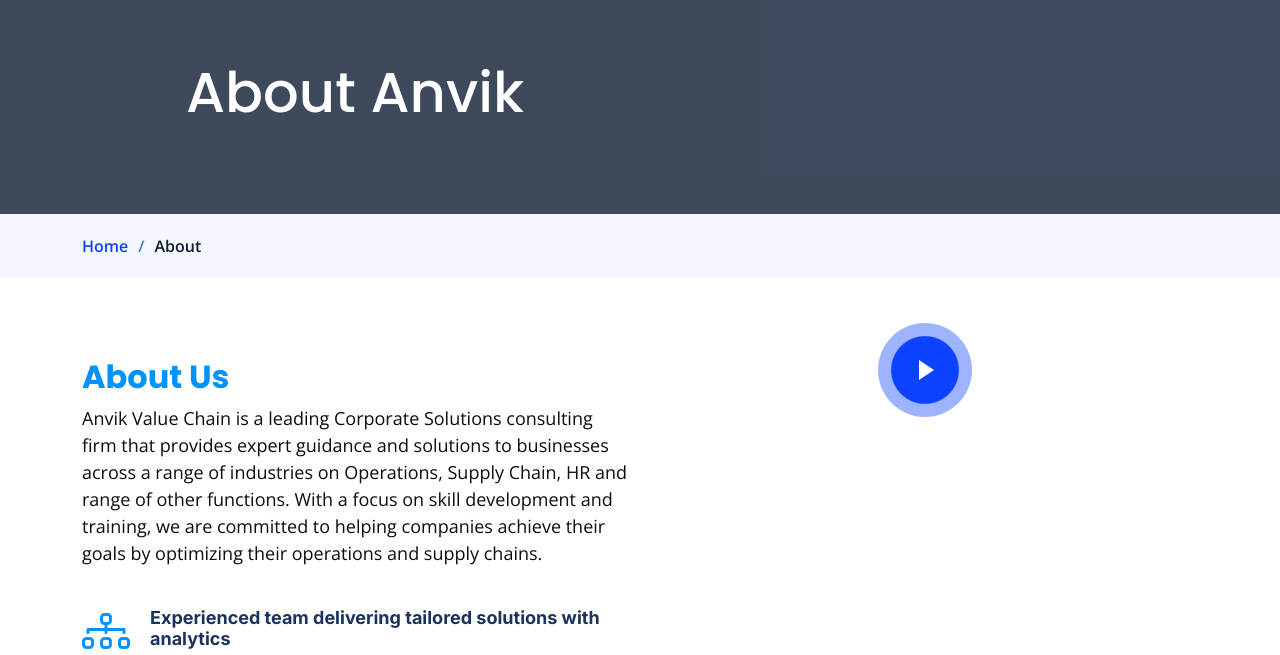
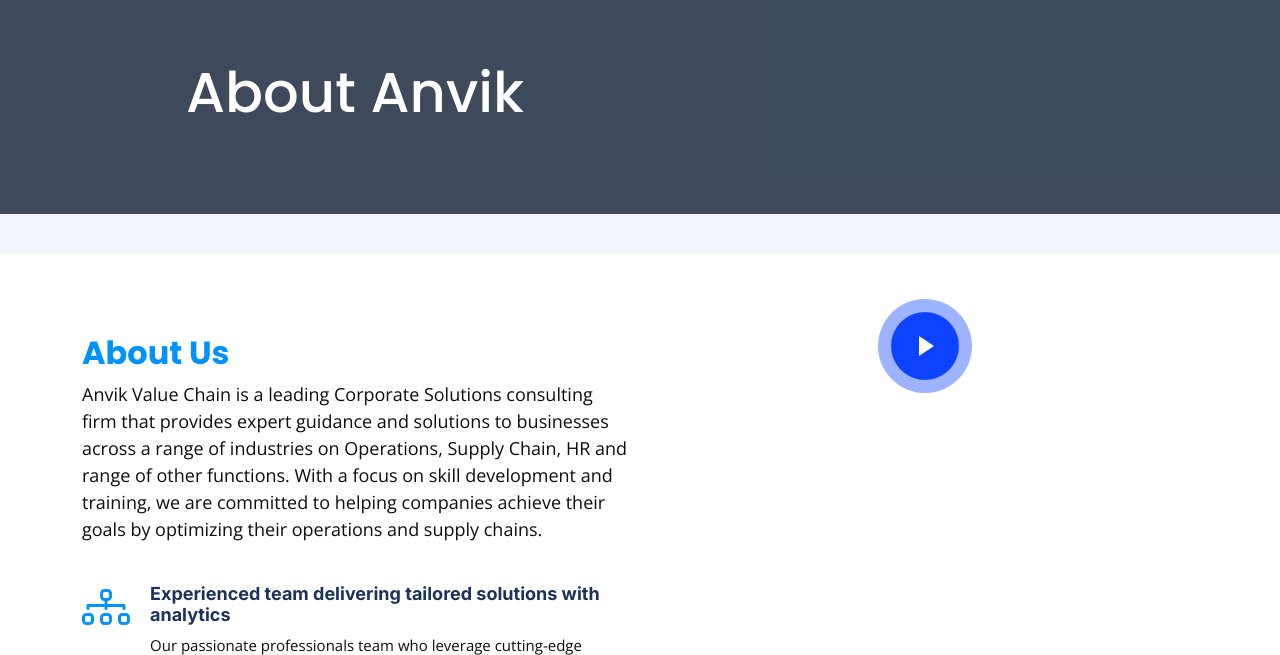
Before and after one commit to Arydroid/anvikvaluechain, a plain HTML site: page about.html in a window 1280 px wide. Shown: the part 81-736 px from the top of the page. Drawn offline with nearby package versions, Linux system fonts and the light colour scheme; files whose address does not match are found by name.

Commit message:
Add files via upload

```diff
--- a/about.html
+++ b/about.html
@@ -81,12 +81,6 @@
         </div>
       </div>
       <nav>
-        <div class="container">
-          <ol>
-            <li><a href="index.html">Home</a></li>
-            <li>About</li>
-          </ol>
-        </div>
       </nav>
     </div><!-- End Breadcrumbs -->
 
```
